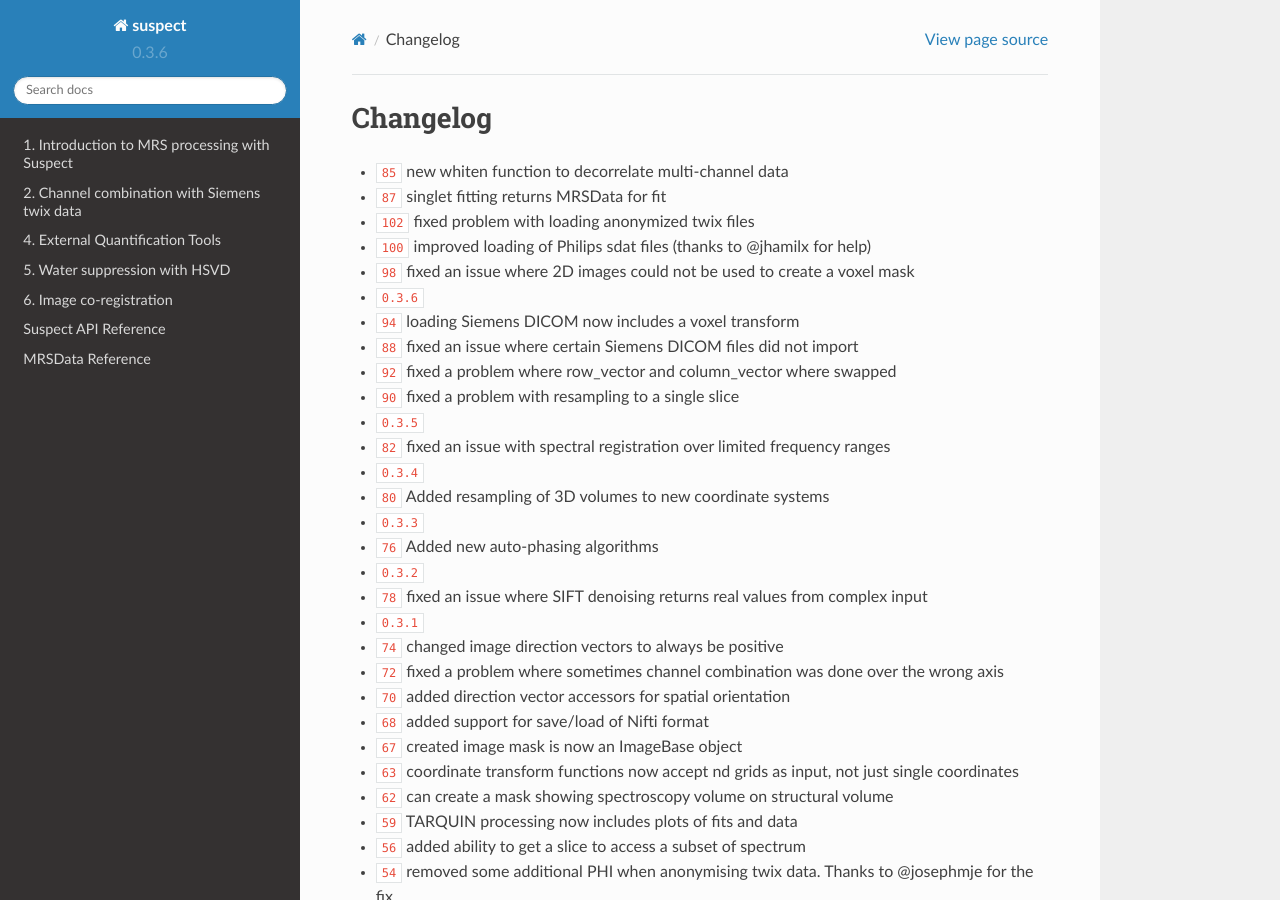
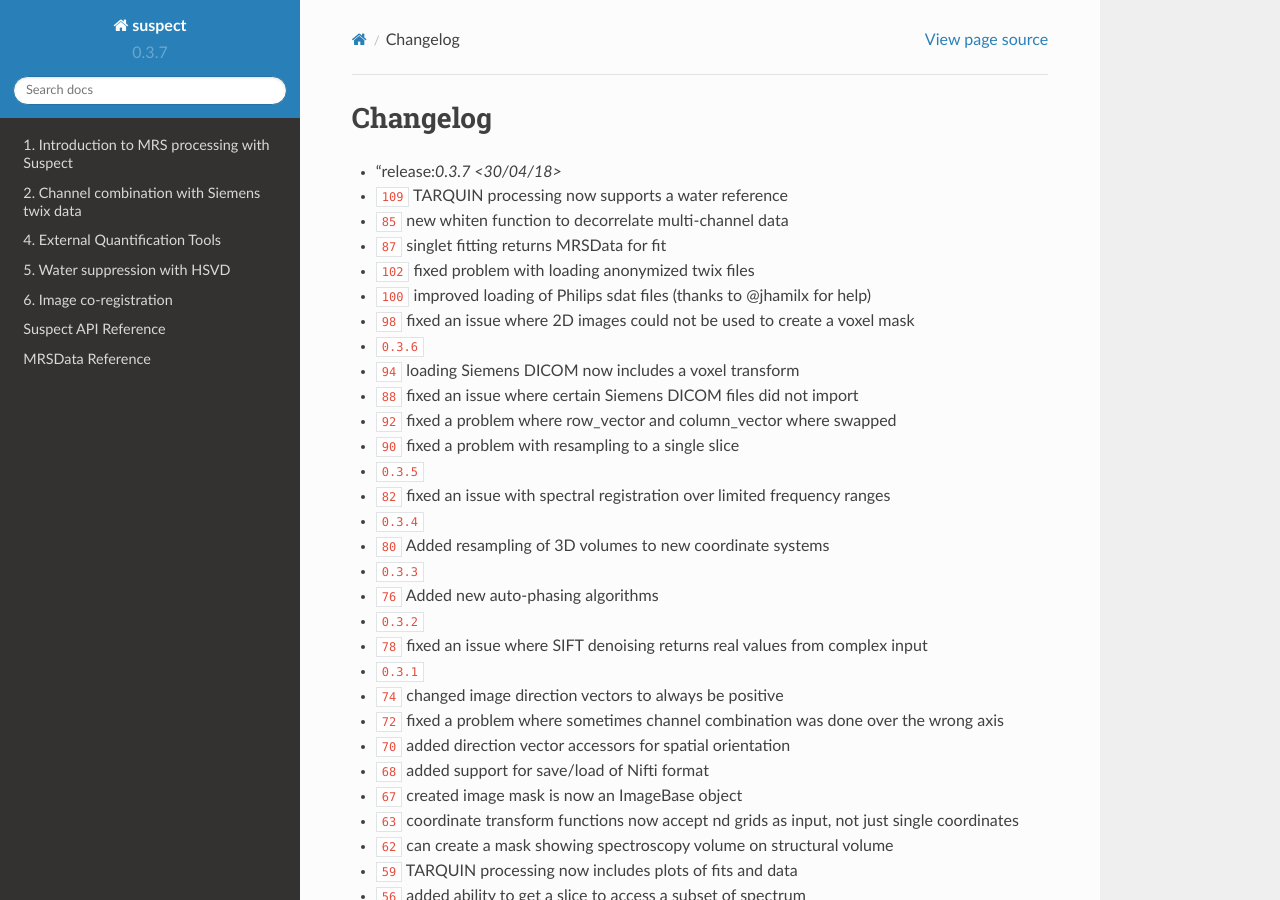
Before and after one commit to openmrslab/suspect, a Sphinx documentation site: the page built from docs/changelog.rst, in a window 1280 px wide and 900 px high. Built offline with Sphinx 7.4.7 and the Read the Docs theme 2.0.0, drawn with Linux system fonts in a browser that asks for light colours; pages that are not in the unit, such as notebooks, are missing from menus; cross-references to code outside the pages are shown as plain code.

Commit message:
#REL: release 0.3.7

```diff
--- a/docs/changelog.rst
+++ b/docs/changelog.rst
@@ -4,6 +4,8 @@
 Changelog
 =========
 
+* "release:`0.3.7 <30/04/18>`
+* :feature:`109` TARQUIN processing now supports a water reference
 * :feature:`85` new whiten function to decorrelate multi-channel data
 * :feature:`87` singlet fitting returns MRSData for fit
 * :bug:`102` fixed problem with loading anonymized twix files
--- a/suspect/_version.py
+++ b/suspect/_version.py
@@ -1 +1 @@
-__version__ = "0.3.6"
+__version__ = "0.3.7"
```
